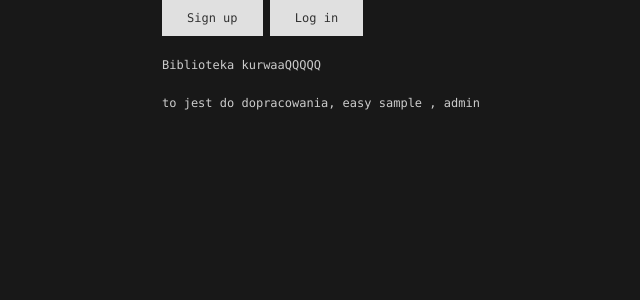
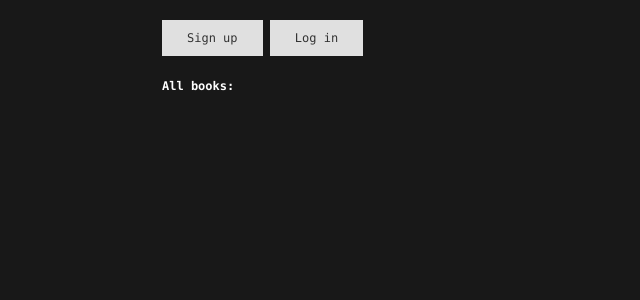
Before and after one commit to Nokciec/library-pwr-python, a Flask app: page / in a window 1280 px wide. Shown: the top 300 px of the page, without its empty margins (70-710 px from the left). Run offline with Flask 2, Linux system fonts and the light colour scheme; the visitor is signed in with stand-in values (Sample User, id 1).

Commit message:
final version?

```diff
--- a/Library.py
+++ b/Library.py
@@ -18,6 +18,8 @@
 		book_path = self.path +'/'+ book_id + '/'
 		DC.firebase.put(book_path,'book_availability', False)
 		DC.firebase.put(book_path, 'book_borrower_login',login)
+		DC.firebase.put(book_path, 'book_reserver_login', '')
+		DC.firebase.put(book_path, 'book_reservation', False)
 
 		start_date = datetime.datetime.now()
 		end_date = start_date + datetime.timedelta(days=30)
--- a/app.py
+++ b/app.py
@@ -85,7 +85,7 @@
 def log_out():
 
 	session.clear()
-	return redirect(url_for('login'))
+	return render_template('template.html', books=GlobalLibrary.books)
 
 @app.route('/delete/<key>')
 def delete_book(key):
@@ -119,6 +119,18 @@
 @app.route('/create-account', methods = ['POST'])
 def create_account():
 
+	users_data = DC.get_data(CONSTANTS.USERS_TABLE)
+
+	for user_id in users_data:
+		user = User.empty()
+
+		user.load(CONSTANTS.USERS_TABLE + '/' + user_id)
+		if user.login == request.form['login']:
+			return 'User already exists!'
+
+
+
+
 
 	user = User(
 			request.form['login'],
--- a/templates/template.html
+++ b/templates/template.html
@@ -11,19 +11,22 @@
 <body class="hack dark-grey">
 
     <div class="container">
+        <p><strong> </strong></p>
         <a href="/register" class="btn btn-default">Sign up</a>
         <a href="/login" class="btn btn-default">Log in</a>
 
-        <p>Biblioteka kurwaaQQQQQ</p>
+        <!--<p>Biblioteka to jest</p>
             to jest do dopracowania, easy
         {{session['username']}} , {{session['user_type']}}
-
-
-        {% for book in books %}
-  			<li>{{ book.book_title }}</li>
-		{% endfor %}
+        -->
+        <p> <strong>All books:</strong></p>
+            {% for book in books %}
+              <div class="card">
+                  {{book.book_title}}, {{book.book_author}}
+            </div>
+            {% endfor %}
      </div>
-
+ </div>
 </body>
 
 </html>
```
